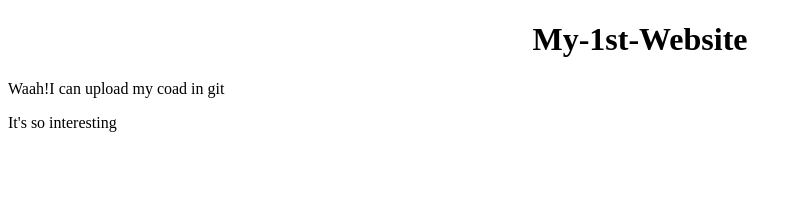
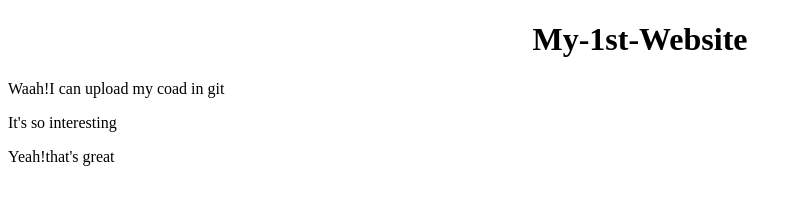
Before and after one commit to ntnSNnice/My-1st-Website, a plain HTML site: page Index.html in a window 1280 px wide. Shown: the whole page, without its empty margins (0-802 px from the left). Drawn offline with Linux system fonts and the light colour scheme.

Commit message:
Update Index.html

```diff
--- a/Index.html
+++ b/Index.html
@@ -9,6 +9,7 @@
     <h1><center>My-1st-Website</center></h1>
     <p>Waah!I can upload my coad in git</p>
     <p>It's so interesting</p>
+    <p>Yeah!that's great</p>
 
 </body>
 </html>
```
